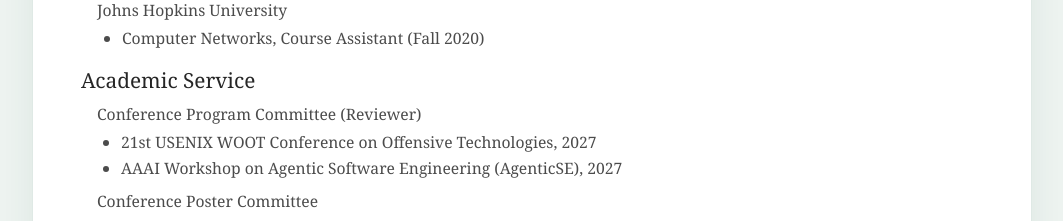
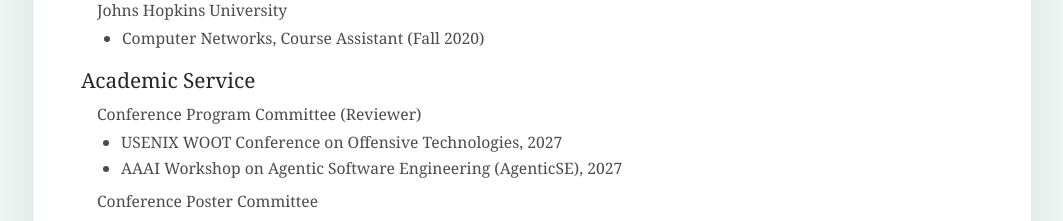
Before and after one commit to Ryan-hub-bit/ryan-hub-bit.github.io, a Next.js app: page / in a window 1280 px wide. Shown: the part 1820-2041 px from the top of the page, without its empty margins (108-1171 px from the left). Built offline with nearby package versions, Linux system fonts and the light colour scheme.

Commit message:
Remove ordinal from WOOT committee entry

```diff
--- a/app/home-content.tsx
+++ b/app/home-content.tsx
@@ -578,7 +578,7 @@ export default function HomeContent({ language = "en" }: { language?: "en" | "zh
             <h3 className="service-category">{t("Conference Program Committee (Reviewer)", "会议程序委员会（审稿人）")}</h3>
             <ul className="compact-entry-list">
               <li lang="en">
-                21st USENIX WOOT Conference on Offensive Technologies, 2027
+                USENIX WOOT Conference on Offensive Technologies, 2027
               </li>
               <li lang="en">
                 AAAI Workshop on Agentic Software Engineering (AgenticSE), 2027
```
Also changed, not shown: 1 other file (tests, documents, lock files or other folders).
